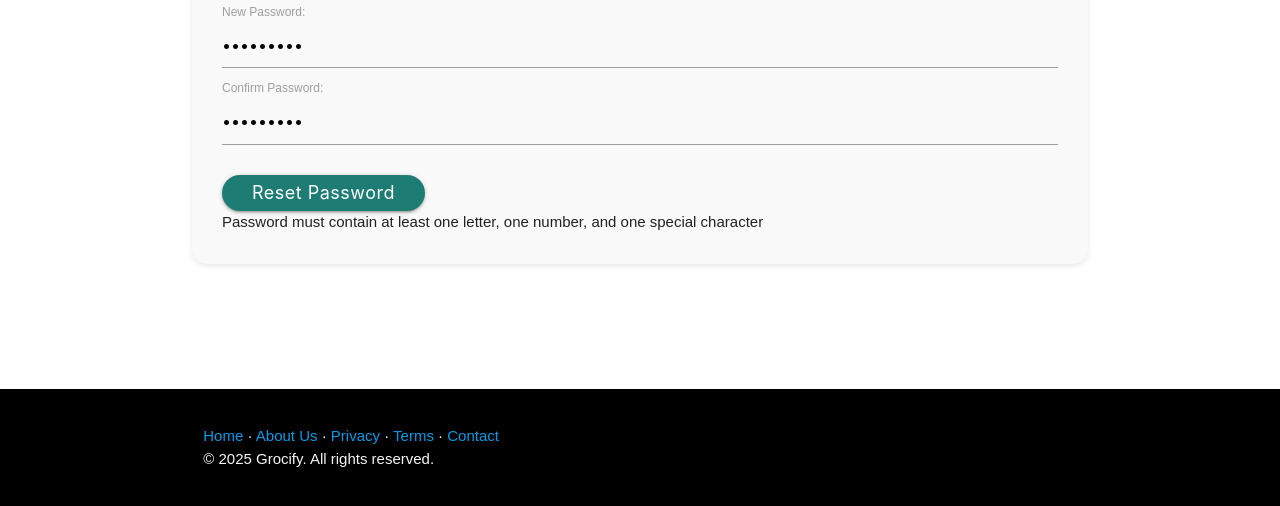
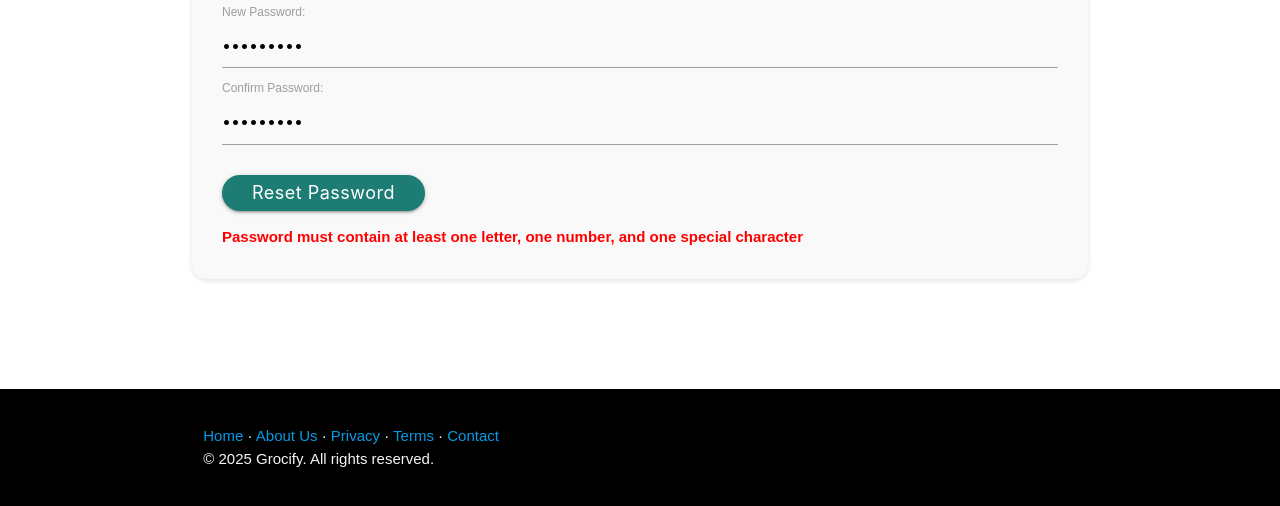
Before and after one commit to Nish245/Grocify, a website: page grocify/frontend/views/reset-password2.html in a window 1280 px wide. Both pictures are taken after typing "Sample123", "Sample123" into the empty fields and a click on the button "Reset Password". Shown: the part 290-796 px from the top of the page. Drawn offline with nearby package versions, Linux system fonts and the light colour scheme; files that its build step writes are made by us from their sources; files whose address does not match are found by name.

Commit message:
updated css

```diff
--- a/grocify/frontend/public/css/temp2.css
+++ b/grocify/frontend/public/css/temp2.css
@@ -871,3 +871,17 @@ input:focus {
   .price-range {
       width: 100%;
   }
+
+  /* forgot password messages */
+  #reset-password-message {
+    margin-top: 15px;
+    font-weight: bold;
+}
+
+#reset-password-message.success {
+    color: green;
+}
+
+#reset-password-message.error {
+    color: red;
+}
```
